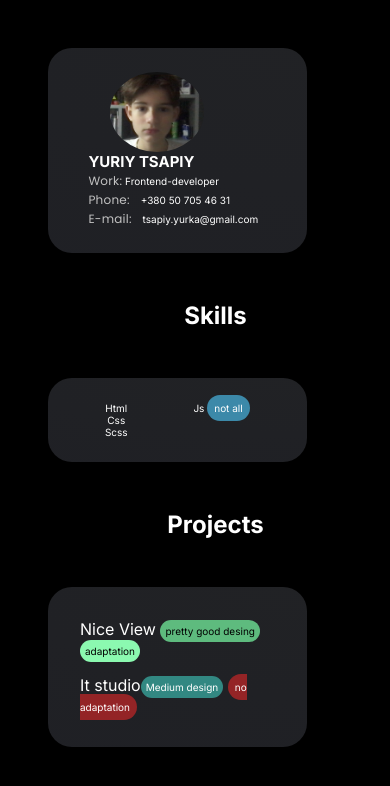
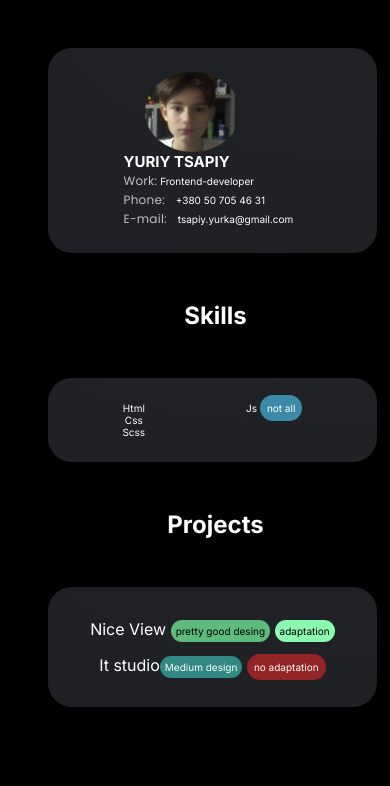
Before and after one commit to ByteMe6/resume-yura, a plain HTML site: page index.html in a window 390 px wide. Drawn offline with Linux system fonts and the light colour scheme.

Commit message:
Update index.css

```diff
--- a/css/index.css
+++ b/css/index.css
@@ -204,8 +204,3 @@ a {
   color: black;
 }
 /* add to scss */
-@media (max-width: 500px) {
-  .container{
-    width: 60%;
-  }
-}
```
